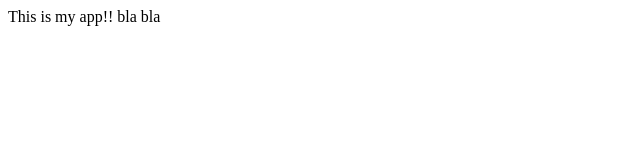
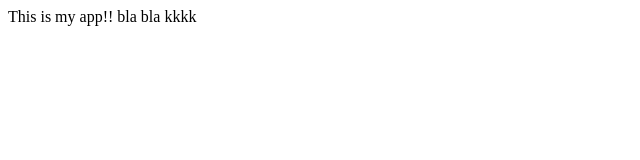
Before and after one commit to malshanishadini/myappsample, a plain HTML site: page index.html in a window 1280 px wide. Shown: the full height of the page, 0-640 px from the left. Drawn offline with Linux system fonts and the light colour scheme.

Commit message:
insert commit

```diff
--- a/index.html
+++ b/index.html
@@ -4,6 +4,6 @@
 	<title>Myapp</title>
 </head>
 <body>
-This is my app!! bla bla
+This is my app!! bla bla kkkk
 </body>
 </html>
```
